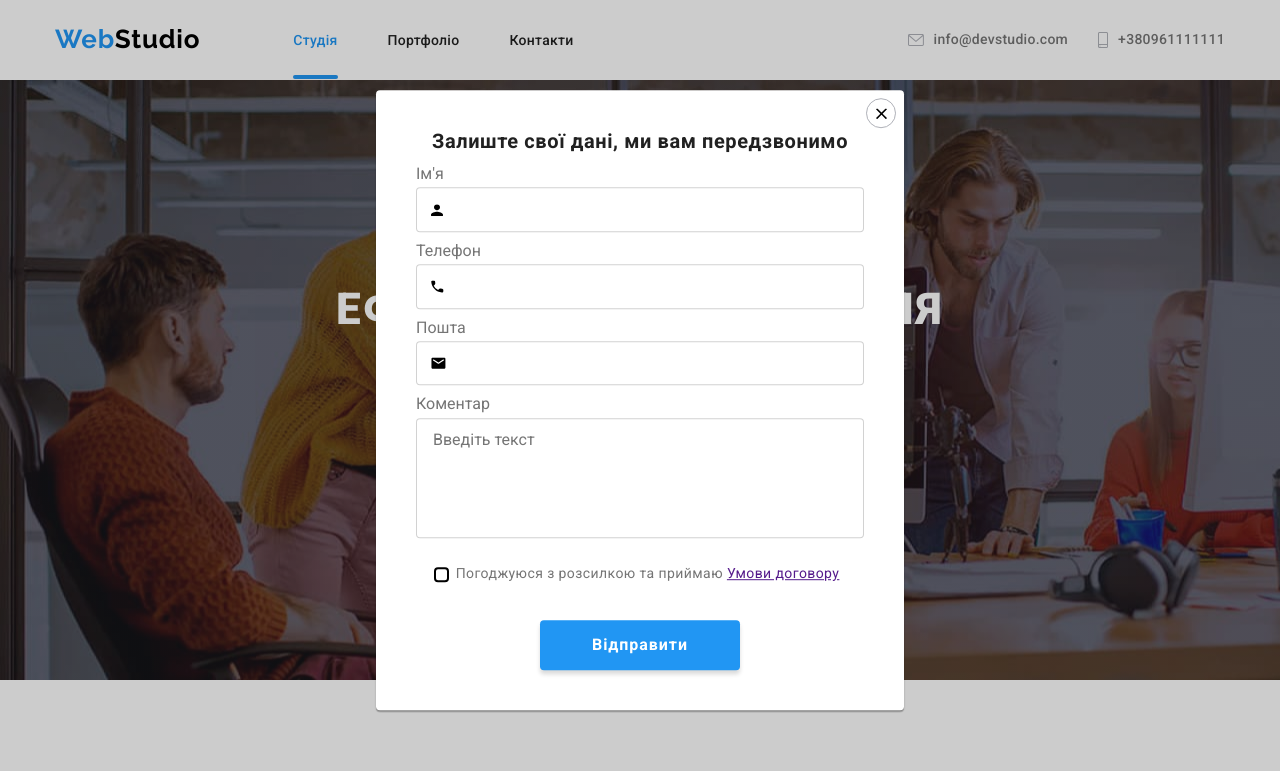
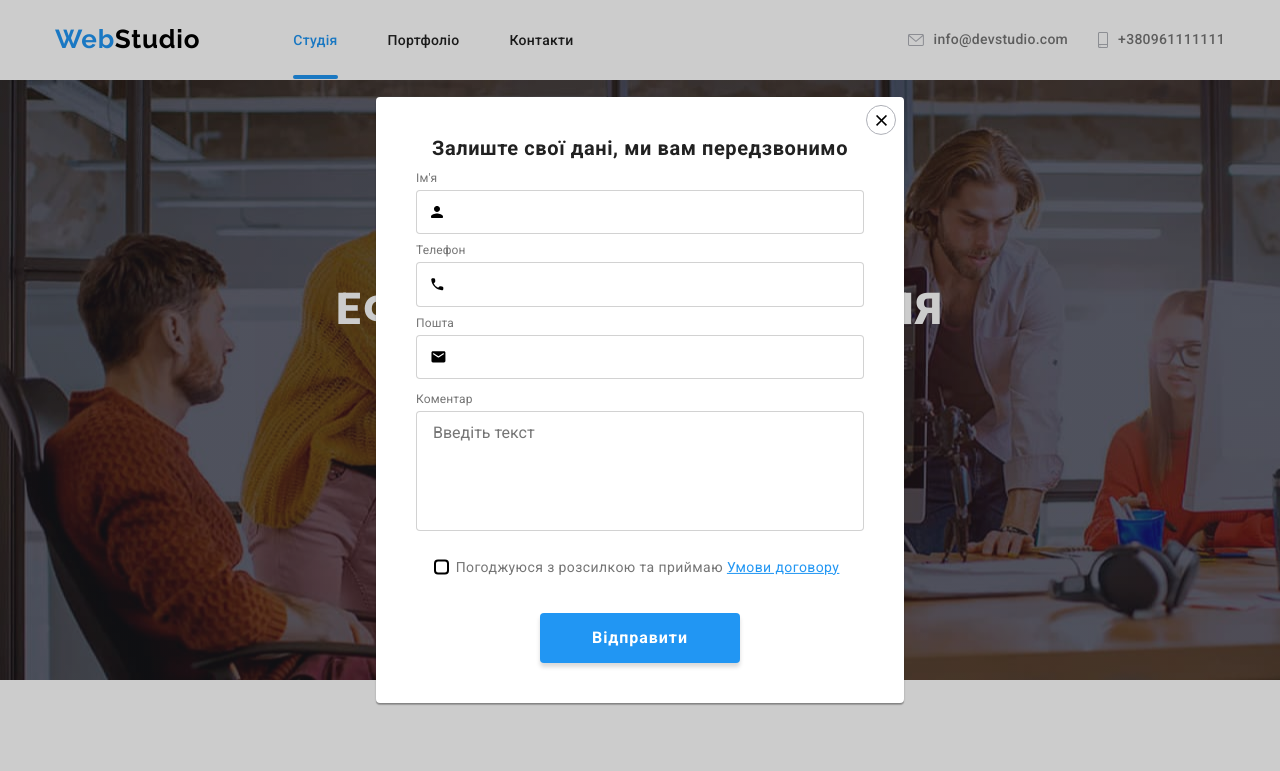
Before and after one commit to EugenePltntsk/goit-markup-hw-06, a plain HTML site: page index.html in a window 1280 px wide. Both pictures are taken after a click on the button "Замовити послугу". Shown: the top 771 px of the page. Drawn offline with nearby package versions, Linux system fonts and the light colour scheme.

Commit message:
сделал правки в hw-6

```diff
--- a/css/styles.css
+++ b/css/styles.css
@@ -1236,8 +1236,15 @@ img {
 
 .footer-subscribe-title {
     margin-bottom: 20px;
+
+    color: var(--white-text);
+
+    font-style: normal;
+    font-weight: 700;
+    font-size: 14px;
+    line-height: 1.14;
+    letter-spacing: 0.03em;
     text-transform: uppercase;
-    color: var(--white-text);
 
 
 }
@@ -1263,6 +1270,7 @@ img {
 
 .input-area {
     padding: 15px 16px;
+    color: rgba(255, 255, 255, 0.6);
 
 }
 
@@ -1278,6 +1286,8 @@ img {
     align-items: center;
     text-align: center;
     letter-spacing: 0.06em;
+
+
 
 
 }
@@ -1586,7 +1596,9 @@ textarea {
 .checkbox-label {
     display: inline-flex;
     align-items: center;
+
     margin-right: 7px;
+
 
 
 }
@@ -1600,6 +1612,7 @@ textarea {
 
     border: 2px solid black;
     border-radius: 4px;
+    transform: translateY(-0.45px);
 
     transition: background-color 250ms cubic-bezier(0.4, 0, 0.2, 1);
 
@@ -1622,10 +1635,23 @@ textarea {
     margin-left: 7px;
 }
 
+.policy-link a {
+    /* text-decoration: none; */
+    color: var(--accent-color);
+    text-align: center;
+
+}
+
 
 
 .label {
     margin-bottom: 4px;
+    font-style: normal;
+    font-weight: 400;
+    font-size: 12px;
+    line-height: 1.16;
+
+    letter-spacing: 0.01em;
 }
 
 .button-form {
@@ -1659,6 +1685,7 @@ textarea {
     line-height: 1.71;
 
     text-align: center;
+
     letter-spacing: 0.03em;
 
 }
--- a/index.html
+++ b/index.html
@@ -124,7 +124,7 @@
                 </svg>
                 <span class="policy">
                   Погоджуюся з розсилкою та приймаю
-                  <span><a href="">Умови договору</a></span>
+                  <span class="policy-link"><a href="">Умови договору</a></span>
                 </span>
               </label>
             </div>
```
